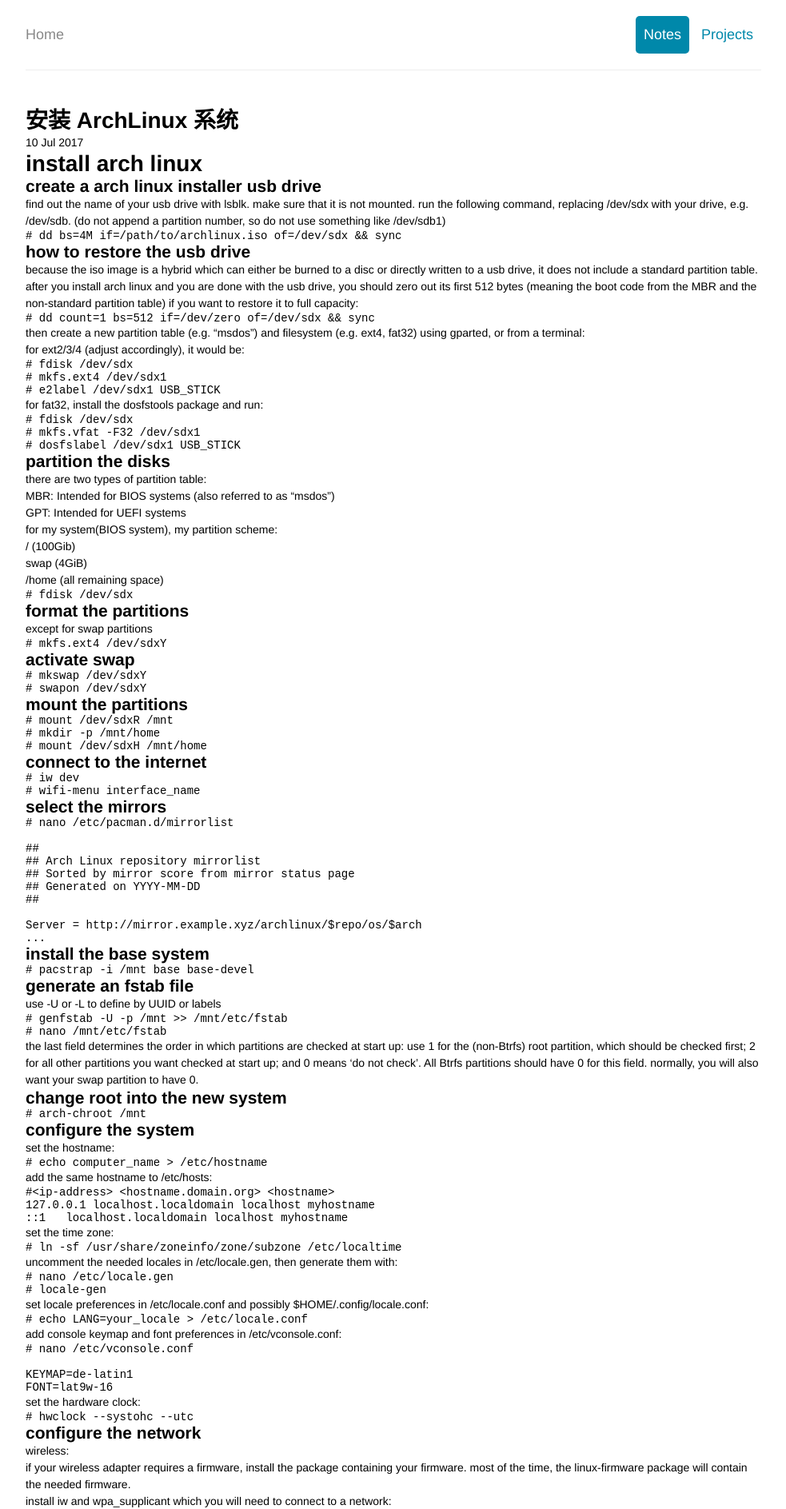
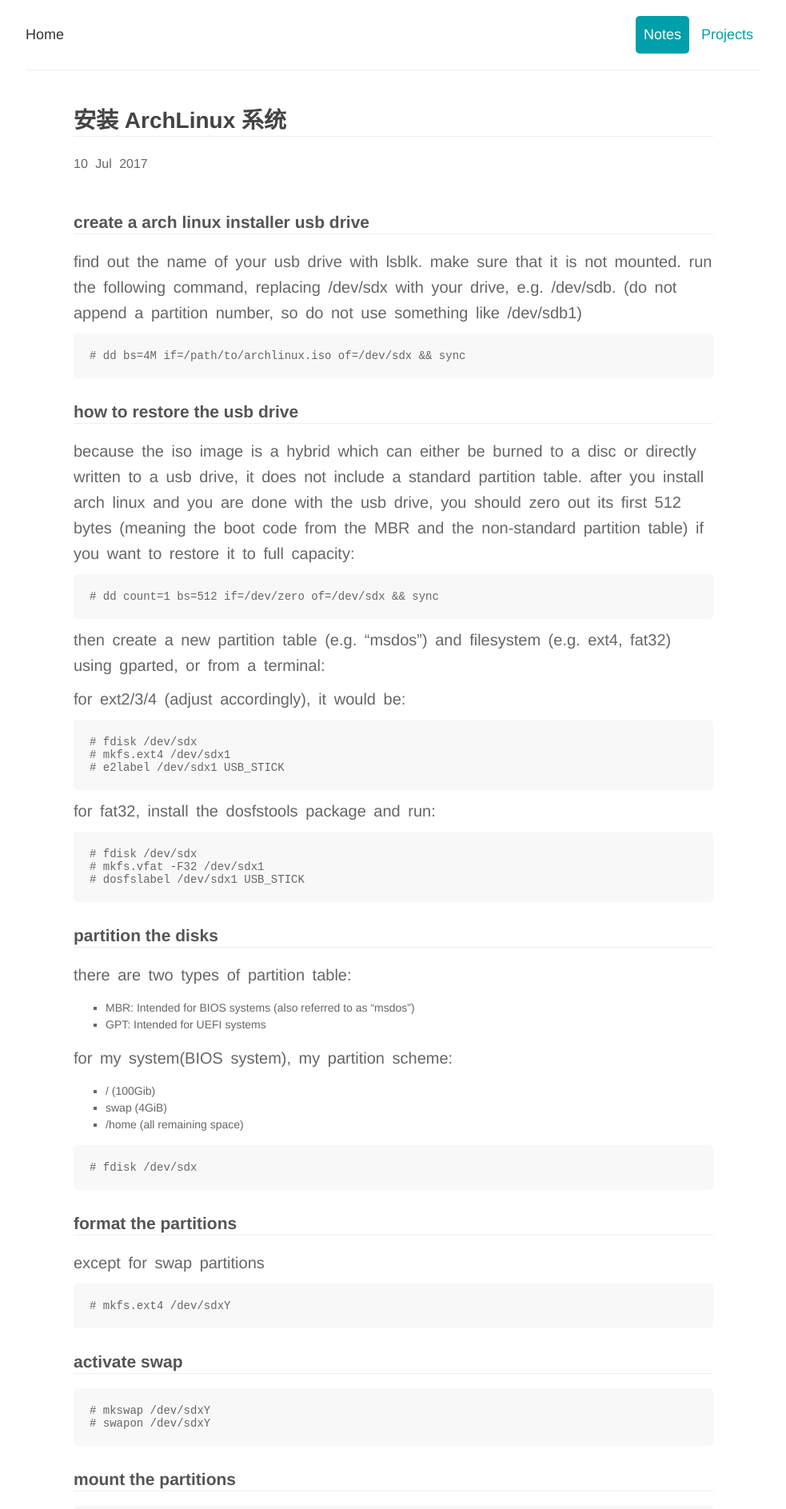
Before and after one commit to 12ff806/12ff806.github.io, a Jekyll site: the page built from _posts/2017-07-10-Install-ArchLinux.md, in a window 1280 px wide. Shown: the top 1887 px of the page at 80% size, without its empty margins (148-1131 px from the left). Built offline with Jekyll 4.4.1, drawn with Linux system fonts in a browser that asks for light colours.

Commit message:
modify css for post

```diff
--- a/_config.yml
+++ b/_config.yml
@@ -1,3 +1,10 @@
 name: Sin
+
 markdown: kramdown
+
 permalink: /notes/:year/:month/:day/:title
+
+highlighter: rouge
+
+kramdown:
+    syntax_highlighter: rouge
--- a/_layouts/post.html
+++ b/_layouts/post.html
@@ -2,9 +2,11 @@
 layout: default
 ---
 
-<h1>{{ page.title }}</h1>
-<p class="meta">{{ page.date | date_to_string }}</p>
+<div class="post">
+    <h1 class="title">{{ page.title }}</h1>
+    <span class="meta">{{ page.date | date_to_string }}</span>
 
-<div class="post">
-    {{ content }}
+    <div class="post-content">
+        {{ content }}
+    </div>
 </div>
--- a/_posts/2017-07-10-Install-ArchLinux.md
+++ b/_posts/2017-07-10-Install-ArchLinux.md
@@ -6,9 +6,6 @@
 date: 2017-07-10
 ---
 
-
-install arch linux
-==================
 
 create a arch linux installer usb drive
 ---------------------------------------
--- a/css/style.css
+++ b/css/style.css
@@ -6,6 +6,7 @@
 body{
     font-family: "Helvetica Neue", Helvetica, Tahoma, Arial, "PingFang SC", "Hiragino Sans GB", "Heiti SC", "Microsoft YaHei", "WenQuanYi Micro Hei", sans-serif;
     font-size: 14px;
+    color: #666;
 }
 
 a{
@@ -41,11 +42,7 @@
 
 header nav .title{
     padding: 10px 0px;
-    color: #888;
-}
-
-header nav .title:hover{
-    color: #0088aa;
+    color: #333;
 }
 
 header nav .title a{
@@ -70,11 +67,11 @@
 
 header nav ul li.active{
     color: #fff;
-    background-color: #0088aa;
+    background-color: #00a0aa;
 }
 
 header nav ul li.passive{
-    color: #0088aa;
+    color: #00a0aa;
     background-color: #fff;
 }
 
@@ -97,7 +94,7 @@
 }
 
 footer p a{
-    color: #0088aa;
+    color: #00a0aa;
 }
 
 footer p a:hover{
@@ -122,9 +119,9 @@
     color: #fff;
     width: 100px;
     text-align: center;
-    border-radius: 5px;
+    border-radius: 50%;
     margin: 20px 32px;
-    padding: 40px 10px;
+    padding: 45px 10px;
 }
 
 .tree{
@@ -166,8 +163,55 @@
 }
 
 .posts table tr td ul li a{
-    color: #0088aa;
+    color: #00a0aa;
     font-size: 16px;
+}
+
+
+/* post */
+.post{
+    padding: 0px 60px;
+}
+
+.post .title{
+    border-bottom: solid 1px #eee;
+    margin: 40px 0px 5px 0px;
+    padding-bottom: 2px;
+    color: #444;
+}
+
+.post .meta{
+    display: inline-block;
+    margin: 20px 0px;
+    padding-bottom: 2px;
+    font-size: 16px;
+    word-spacing: 5px;
+}
+
+.post .post-content h2{
+    border-bottom: solid 1px #eee;
+    padding-bottom: 2px;
+    margin: 30px 0px 18px 0px;
+    color: #555;
+}
+
+.post .post-content p{
+    margin: 10px 0px;
+    line-height: 1.6;
+    font-size: 20px;
+    word-spacing: 4px;
+}
+
+.post .post-content .language-sh{
+    border-radius: 5px;
+    padding: 20px;
+    background-color: #f8f8f8;
+}
+
+.post .post-content ul{
+    list-style-type: square;
+    padding: 5px 40px;
+    margin: 10px 0px;
 }
 
 
@@ -188,5 +232,5 @@
 }
 
 .about ul li a{
-    color: #0088aa;
+    color: #00a0aa;
 }
```
Also changed, not shown: _posts/2017-07-11-introduction-to-kramdown.md (added, +43 -0 lines).
